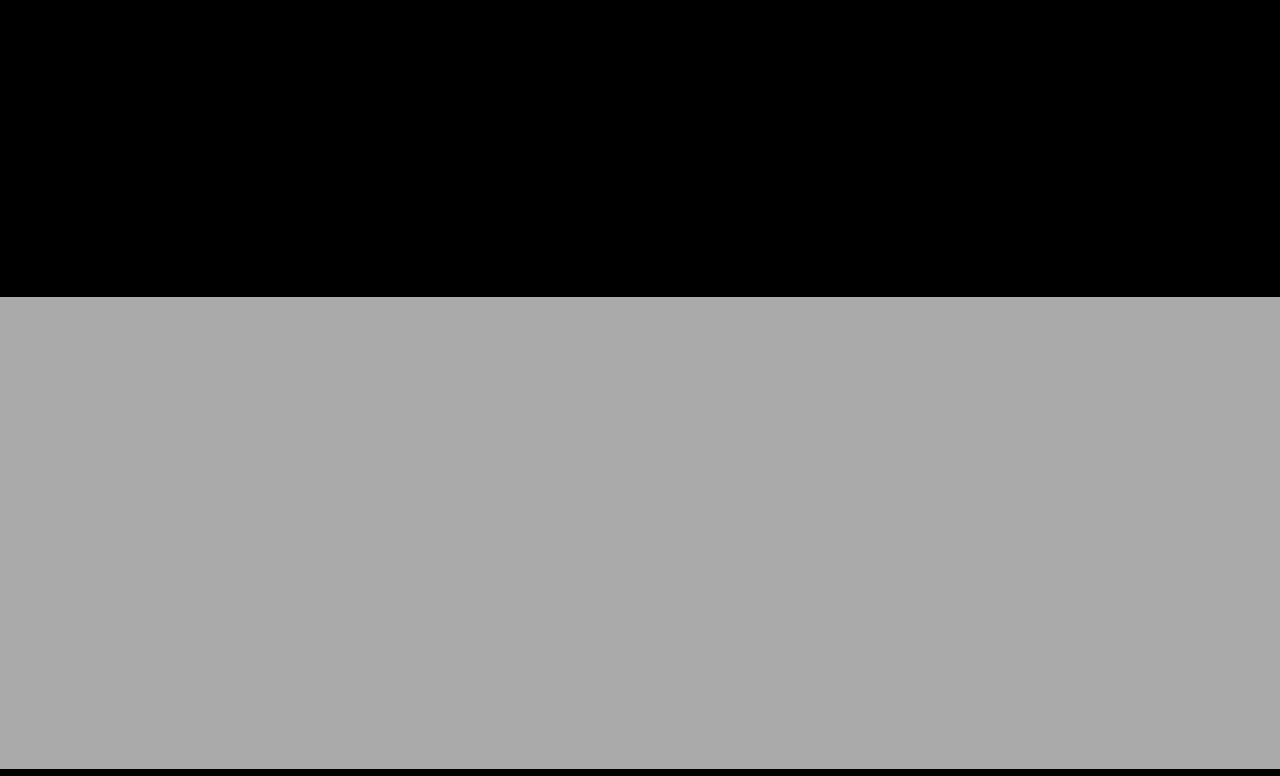
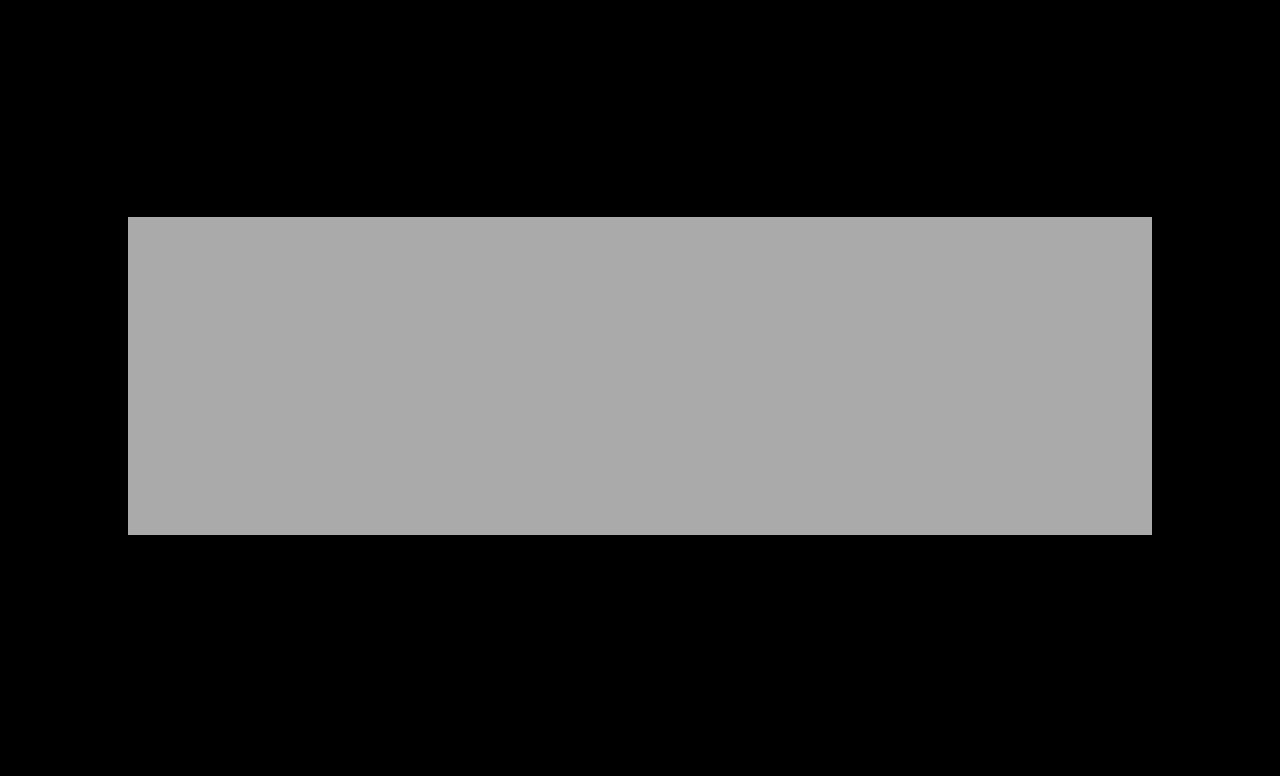
Before and after one commit to NMounish/Mouse-Trial-Effect, a plain HTML site: page index.html in a window 1280 px wide. Shown: the part 24-800 px from the top of the page. Drawn offline with Linux system fonts and the light colour scheme.

Commit message:
Update styles.css

```diff
--- a/styles.css
+++ b/styles.css
@@ -6,28 +6,28 @@ body {
     justify-content: center;
     align-items: center;
     background: #000;
+    overflow: hidden;
+    position: relative;
+}
+
+.container {
+    position: relative;
+    max-width: 80%;
+    text-align: center;
 }
 
 .hidden-text {
     font-size: 24px;
     font-weight: bold;
+    color: #fff;
     position: relative;
-    text-align: center;
-    max-width: 80%;
-    margin: 0 auto;
 }
 
-.hidden-text span {
-    color: transparent;
-    transition: color 0.3s;
+.scratch-off {
+    position: absolute;
+    top: 0;
+    left: 0;
+    width: 100%;
+    height: 100%;
+    cursor: pointer;
 }
-
-.trail {
-    position: absolute;
-    width: 50px;
-    height: 50px;
-    background: rgba(255, 255, 255, 0.7);
-    border-radius: 50%;
-    pointer-events: none;
-    mix-blend-mode: difference;
-}
```
